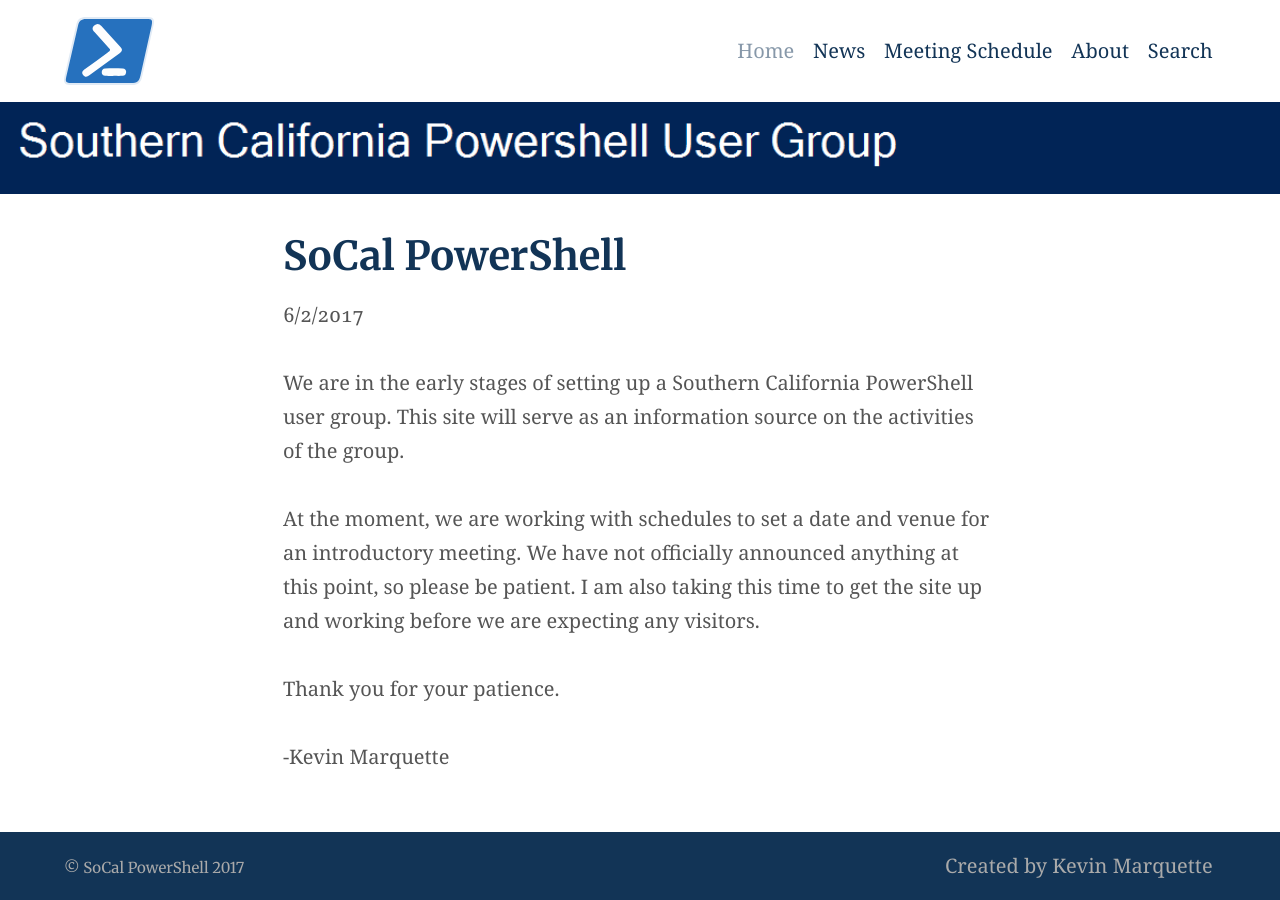
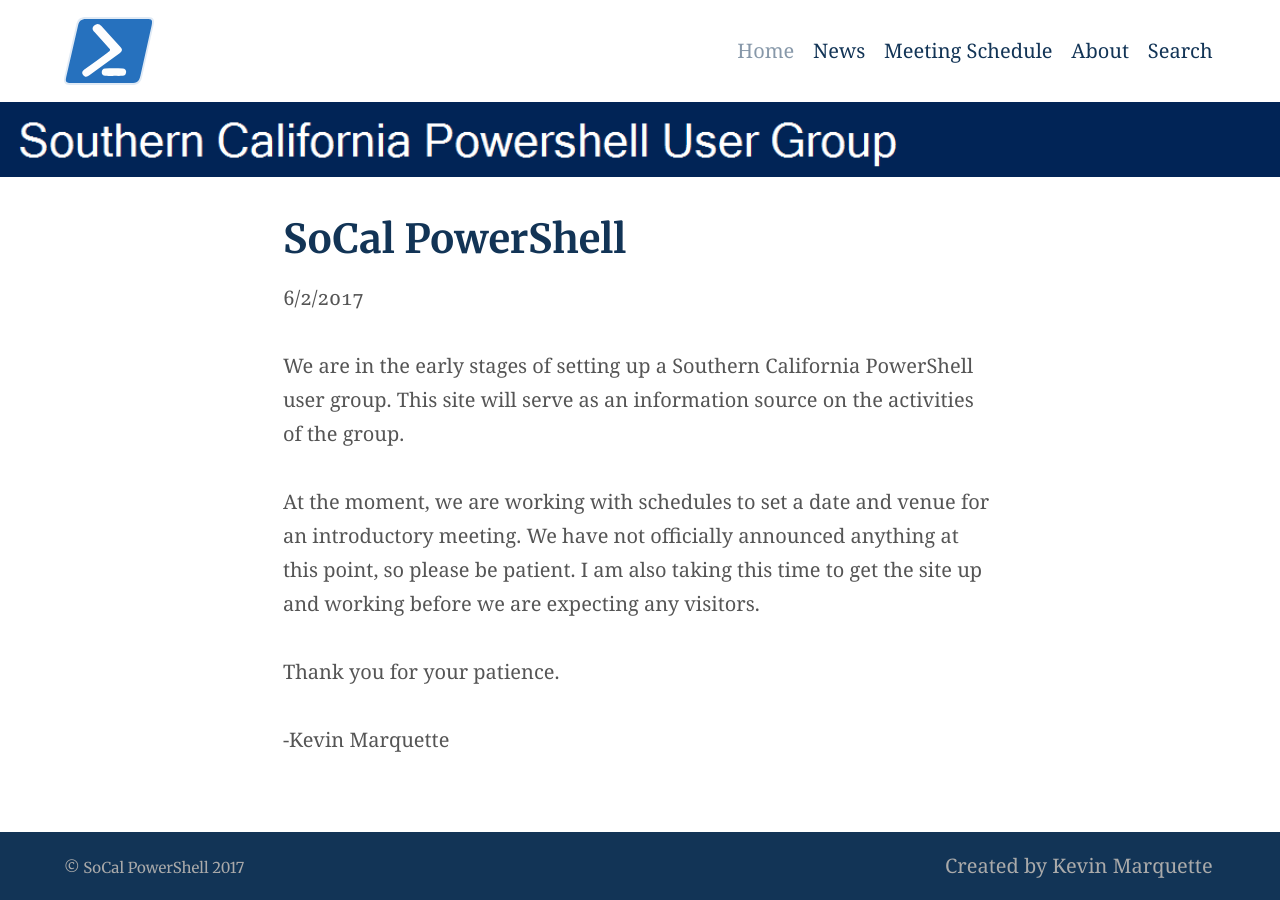
Before and after one commit to SoCalPowerShell/SoCalPowerShell.github.io, a Jekyll site: the page built from index.md, in a window 1280 px wide. Built offline with Jekyll 4.4.1, drawn with Linux system fonts in a browser that asks for light colours.

Commit message:
font color

```diff
--- a/assets/styles.scss
+++ b/assets/styles.scss
@@ -56,13 +56,11 @@ body {
   background-size: cover;
   background-repeat: no-repeat;
   .container {
-    min-height: 5rem;
-    max-width: 60%;
+    min-height: 4rem;
     font-family: "Lucida Console", "Lucida Sans Typewriter", monaco, "Bitstream Vera Sans Mono", monospace;
     font-variant: small-caps;
-    font-size: 2rem;
-    @include flex-direction(column);
-    @include justify-content(center);
+    font-size: 3rem;
+    color: white;
   }
 }
 
```
